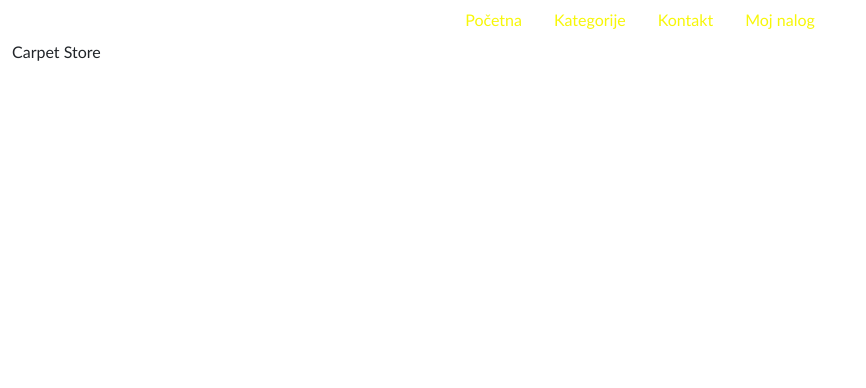
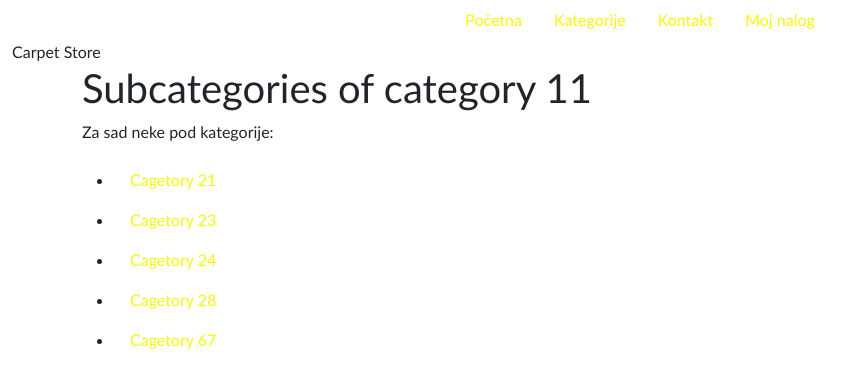
Before and after one commit to BoBeBox/e-commercApp, a React (Create React App) app in the folder 04-front-end/: page /category/11 in a window 1280 px wide. Shown: the top 388 px of the page, without its empty margins (0-866 px from the left). Built offline with nearby package versions, Linux system fonts and the light colour scheme.

Commit message:
Fake categories, route for components

```diff
--- a/04-front-end/src/components/Application/Application.tsx
+++ b/04-front-end/src/components/Application/Application.tsx
@@ -4,6 +4,7 @@ import { BrowserRouter, Switch, Route } from "react-router-dom";
 import TopMenu from "../TopMenu/TopMenu";
 import ContactPage from "../ContactPage/ContactPage";
 import HomePage from "../HomePage/HomePage";
+import CategoryPage from '../CategoryPage/CategoryPage';
 
 export default function Application(){
     return (
@@ -27,6 +28,7 @@ export default function Application(){
                                         address="Svetosavska 23, Kikinda"
                                     />
                                 </Route>
+                                <Route exact path="/category/:cid" component={CategoryPage} />
                             </Switch>
                         </Suspense>
                     </div>
--- a/04-front-end/src/components/BasePage/BasePage.tsx
+++ b/04-front-end/src/components/BasePage/BasePage.tsx
@@ -2,10 +2,11 @@ import { Component, ReactNode } from "react";
 import { Container, Row, Col } from 'react-bootstrap';
 
 export class PageProperties{
-    sidebar?: ReactNode
+    sidebar?: ReactNode;
+    match?: any;
 }
 
-export default abstract class BasePage<Properties extends PageProperties> extends Component<Properties> {
+export default abstract class BasePage<Properties extends PageProperties> extends Component<Properties, {}> {
     public constructor(
         props: Properties,
     ) {
--- /dev/null
+++ b/04-front-end/src/components/CategoryPage/CategoryPage.tsx
@@ -0,0 +1,81 @@
+import BasePage, { PageProperties } from '../BasePage/BasePage';
+import { Link } from 'react-router-dom';
+class CategoryPageProperties extends PageProperties {
+    match?: {
+        params: {
+            cid: string;
+        }
+    }
+}
+
+class CategoryPageState {
+    categoryId?: number|null = null;
+    title: string = "";
+    subcategories: number[] = [];
+}
+
+export default class CategoryPage extends BasePage<CategoryPageProperties>{
+    state: CategoryPageState = {
+        title: "",
+        subcategories: [],
+    };
+
+    private categoryIdUpdated(){
+        const cid = this.props.match?.params.cid;
+
+        this.setState({
+            categoryId: cid ? +cid : null,
+            title: this.props.match?.params.cid
+                ? `Subcategories of category ${this.props.match?.params.cid}`
+                : "Top Level Categories",
+            subcategories: [],
+        });
+        this.getDataFromTheApi(this.state.categoryId??null);
+    }
+
+    private getDataFromTheApi(parentCategoryId:number|null){
+        setTimeout(()=> {
+            this.setState({
+            subcategories: [
+                +(this.state.categoryId ?? 0) + 10,
+                +(this.state.categoryId ?? 0) + 12,
+                +(this.state.categoryId ?? 0) + 13,
+                +(this.state.categoryId ?? 0) + 17,
+                +(this.state.categoryId ?? 0) + 56,
+            ],
+        });
+    }, 1000);
+    }
+    //poziva se kada se komponenta ugradi u stranicu, kada se prikaze
+    componentDidMount(){
+        this.categoryIdUpdated();
+    }
+    //poziva se svaki put put kako dodje do promene stanja ili osobine komponente
+    componentDidUpdate(){
+        const cid = this.props.match?.params.cid ? +(this.props.match?.params.cid):null
+
+        if(this.state.categoryId !==cid){
+            this.categoryIdUpdated();
+        }
+    }
+
+    renderMain(): JSX.Element {
+        return (
+            <div className="pageHolder">
+                <h1>{this.state.title}</h1>
+                <p>Za sad neke pod kategorije:</p>
+                    <ul>
+                        {
+                            this.state.subcategories.map(catId =>(
+                                <li key={"subcategory-item-link-" + catId}>
+                                    <Link className="nav-link" to={"/category/"+catId}>
+                                        Cagetory {catId}
+                                    </Link>
+                                </li>
+                            ))
+                        }
+                    </ul>
+            </div>
+        )
+    }
+}
```
